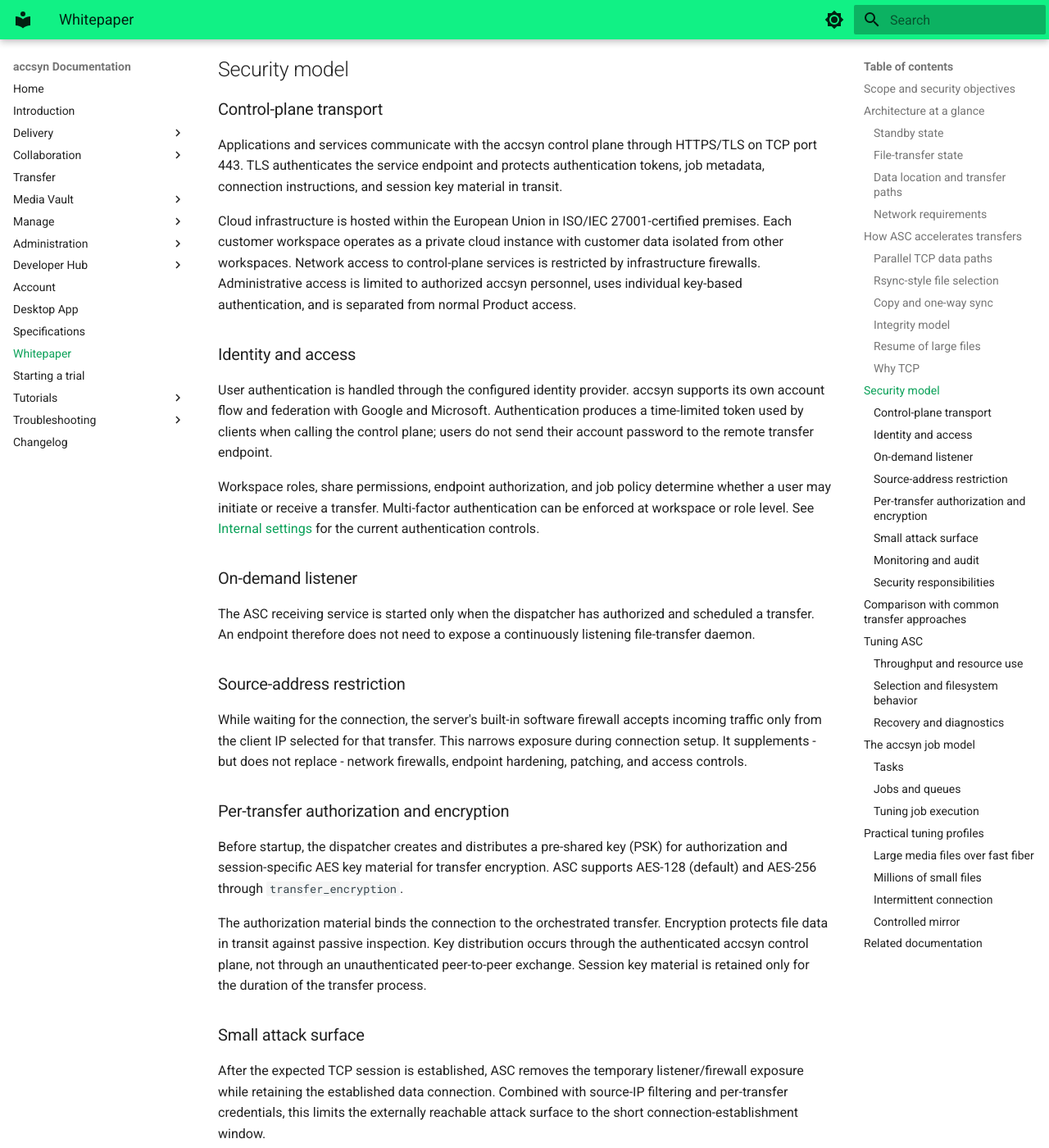
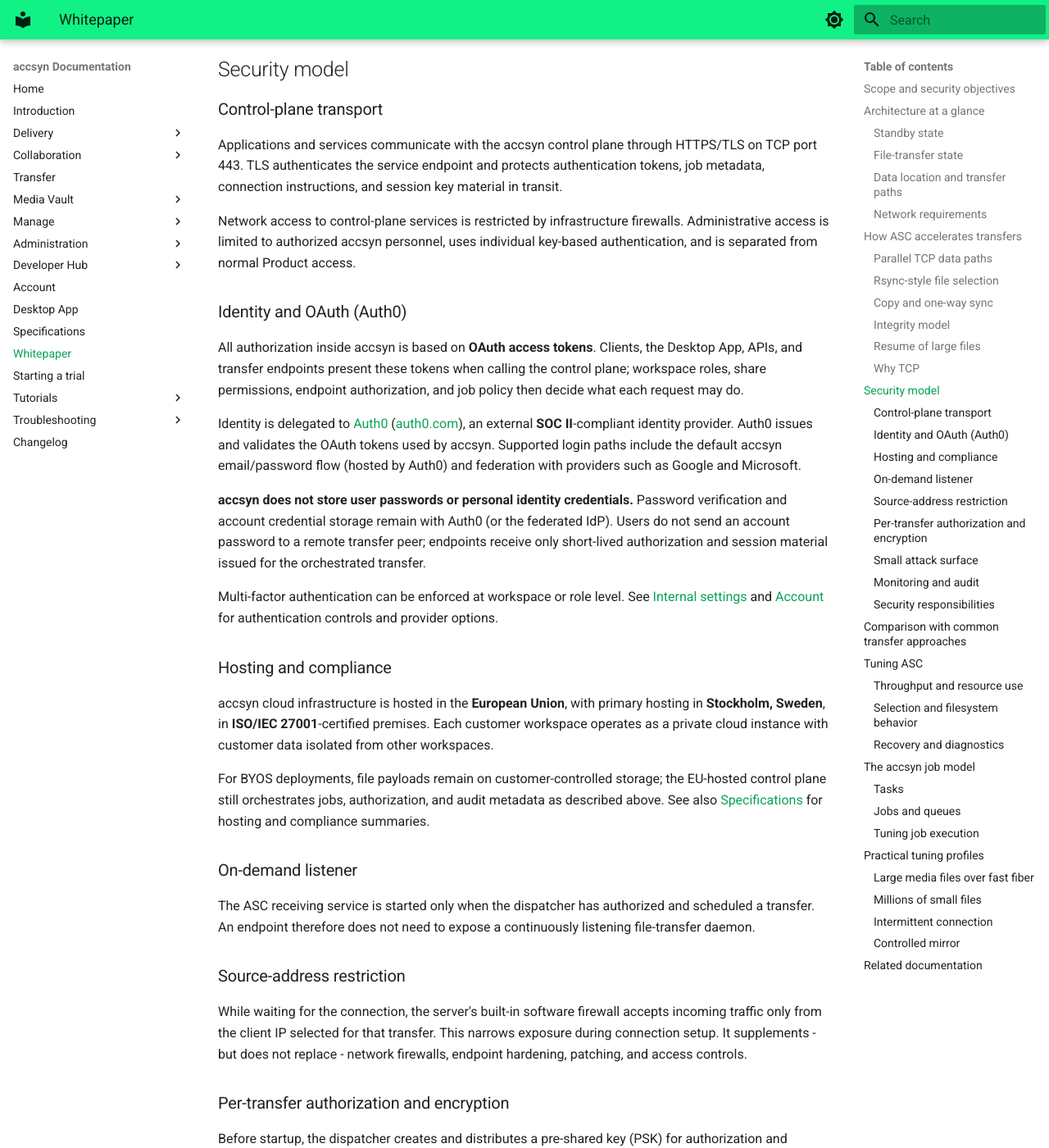
Before and after one commit to accsyn/doc, an MkDocs documentation site: the page built from docs/whitepaper.md, in a window 1280 px wide and 1400 px high, scrolled down 5867 px. Shown: the whole window at 82% size. Built offline with MkDocs 1.6.1 and Material for MkDocs 9.7.7, drawn with Linux system fonts in a browser that asks for light colours.

Commit message:
Update whitepaper with OAuth info

```diff
--- a/docs/whitepaper.md
+++ b/docs/whitepaper.md
@@ -122,19 +122,30 @@ TCP provides standardized reliability, ordering, congestion control, and broad c
 
 Custom UDP transports can have an advantage on highly lossy or unusual paths, historically including satellite and unstable ADSL links, because they can implement behavior tailored to those conditions. On modern fiber and well-managed IP networks, parallel TCP can approach link capacity while remaining predictable and network-friendly. Actual performance depends on latency, packet loss, congestion, endpoint I/O, and network policy; protocol choice alone does not guarantee throughput.
 
+
 ## Security model
 
 ### Control-plane transport
 
 Applications and services communicate with the accsyn control plane through HTTPS/TLS on TCP port 443. TLS authenticates the service endpoint and protects authentication tokens, job metadata, connection instructions, and session key material in transit.
 
-Cloud infrastructure is hosted within the European Union in ISO/IEC 27001-certified premises. Each customer workspace operates as a private cloud instance with customer data isolated from other workspaces. Network access to control-plane services is restricted by infrastructure firewalls. Administrative access is limited to authorized accsyn personnel, uses individual key-based authentication, and is separated from normal Product access.
+Network access to control-plane services is restricted by infrastructure firewalls. Administrative access is limited to authorized accsyn personnel, uses individual key-based authentication, and is separated from normal Product access.
 
-### Identity and access
+### Identity and OAuth (Auth0)
 
-User authentication is handled through the configured identity provider. accsyn supports its own account flow and federation with Google and Microsoft. Authentication produces a time-limited token used by clients when calling the control plane; users do not send their account password to the remote transfer endpoint.
+All authorization inside accsyn is based on **OAuth access tokens**. Clients, the Desktop App, APIs, and transfer endpoints present these tokens when calling the control plane; workspace roles, share permissions, endpoint authorization, and job policy then decide what each request may do.
 
-Workspace roles, share permissions, endpoint authorization, and job policy determine whether a user may initiate or receive a transfer. Multi-factor authentication can be enforced at workspace or role level. See [Internal settings](/settings/) for the current authentication controls.
+Identity is delegated to [Auth0](https://auth0.com/) ([auth0.com](https://auth0.com/)), an external **SOC II**-compliant identity provider. Auth0 issues and validates the OAuth tokens used by accsyn. Supported login paths include the default accsyn email/password flow (hosted by Auth0) and federation with providers such as Google and Microsoft.
+
+**accsyn does not store user passwords or personal identity credentials.** Password verification and account credential storage remain with Auth0 (or the federated IdP). Users do not send an account password to a remote transfer peer; endpoints receive only short-lived authorization and session material issued for the orchestrated transfer.
+
+Multi-factor authentication can be enforced at workspace or role level. See [Internal settings](/settings/) and [Account](/account/) for authentication controls and provider options.
+
+### Hosting and compliance
+
+accsyn cloud infrastructure is hosted in the **European Union**, with primary hosting in **Stockholm, Sweden**, in **ISO/IEC 27001**-certified premises. Each customer workspace operates as a private cloud instance with customer data isolated from other workspaces.
+
+For BYOS deployments, file payloads remain on customer-controlled storage; the EU-hosted control plane still orchestrates jobs, authorization, and audit metadata as described above. See also [Specifications](/specifications/) for hosting and compliance summaries.
 
 ### On-demand listener
 
```
Also changed, not shown: docs/collaboration/manage.md (+1 -1 lines).
